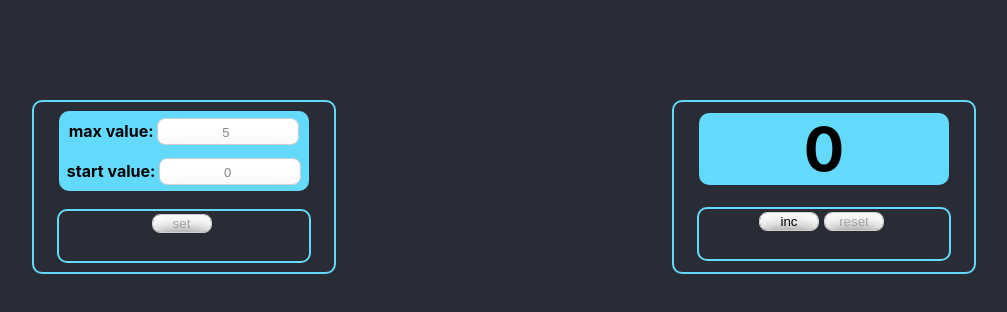
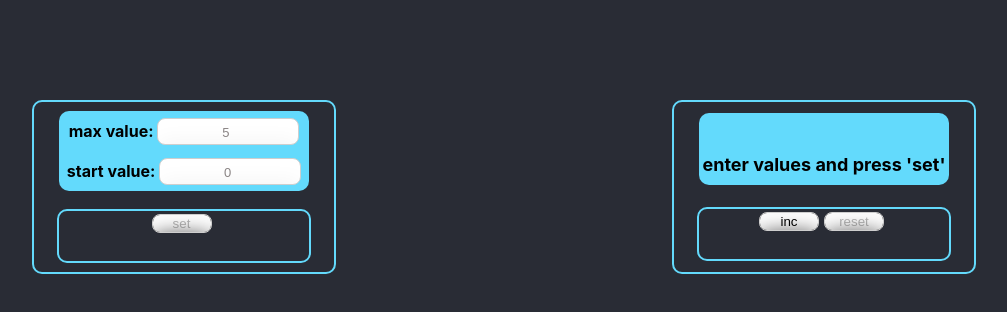
Before and after one commit to Pred1993/NewCounter, a React (Create React App) app: page / in a window 1280 px wide. Shown: the top 312 px of the page, without its empty margins (136-1143 px from the left). Built offline with nearby package versions, Linux system fonts and the light colour scheme.

Commit message:
corrected counter

```diff
--- a/src/App.tsx
+++ b/src/App.tsx
@@ -9,7 +9,7 @@ function App() {
     const [counter, setCounter] = useState<number>(startValue)
     const [errorMaxValue, setErrorMaxValue] = useState<string>('')
     const [errorStartValue, setErrorStartValue] = useState<string>('')
-    const [text, setText] = useState<string | null>(null)
+    const [text, setText] = useState<string | null>("enter values and press 'set'")
     const [disabled, setDisabled] = useState<boolean>(true)
 
     useEffect(() => {
@@ -26,17 +26,14 @@ function App() {
         }
     }, [])
     useEffect(() => {
-        if (maxValue < 0 || maxValue <= startValue) {
-            setText("enter values and press 'set'")
+        if (maxValue < 0 || maxValue < startValue) {
             setErrorMaxValue('Incorrect value')
-        } else {
+            setErrorStartValue('')
+        } else if (startValue < 0) {
+            setErrorStartValue('Incorrect value')
             setErrorMaxValue('')
-            setErrorStartValue('')
-        }
-    }, [maxValue, startValue])
-
-    useEffect(() => {
-        if (startValue < 0 || maxValue <= startValue) {
+        } else if (maxValue === startValue) {
+            setErrorMaxValue('Incorrect value')
             setErrorStartValue('Incorrect value')
         } else {
             setErrorStartValue('')
--- a/src/Components/Setting/Setting.tsx
+++ b/src/Components/Setting/Setting.tsx
@@ -19,10 +19,12 @@ export const Setting = ({setDisabled, disabled, errorStartValue, startValue, set
     const onClickHandlerSetMax = (value: number) => {
         setMaxValue(value)
         setDisabled(false)
+        setText("enter values and press 'set'")
     }
     const onClickHandlerSetStart = (value: number) => {
         setStartValue(value)
         setDisabled(false)
+        setText("enter values and press 'set'")
     }
     const onClickHandlerSet = () => {
         setText(null)
```
